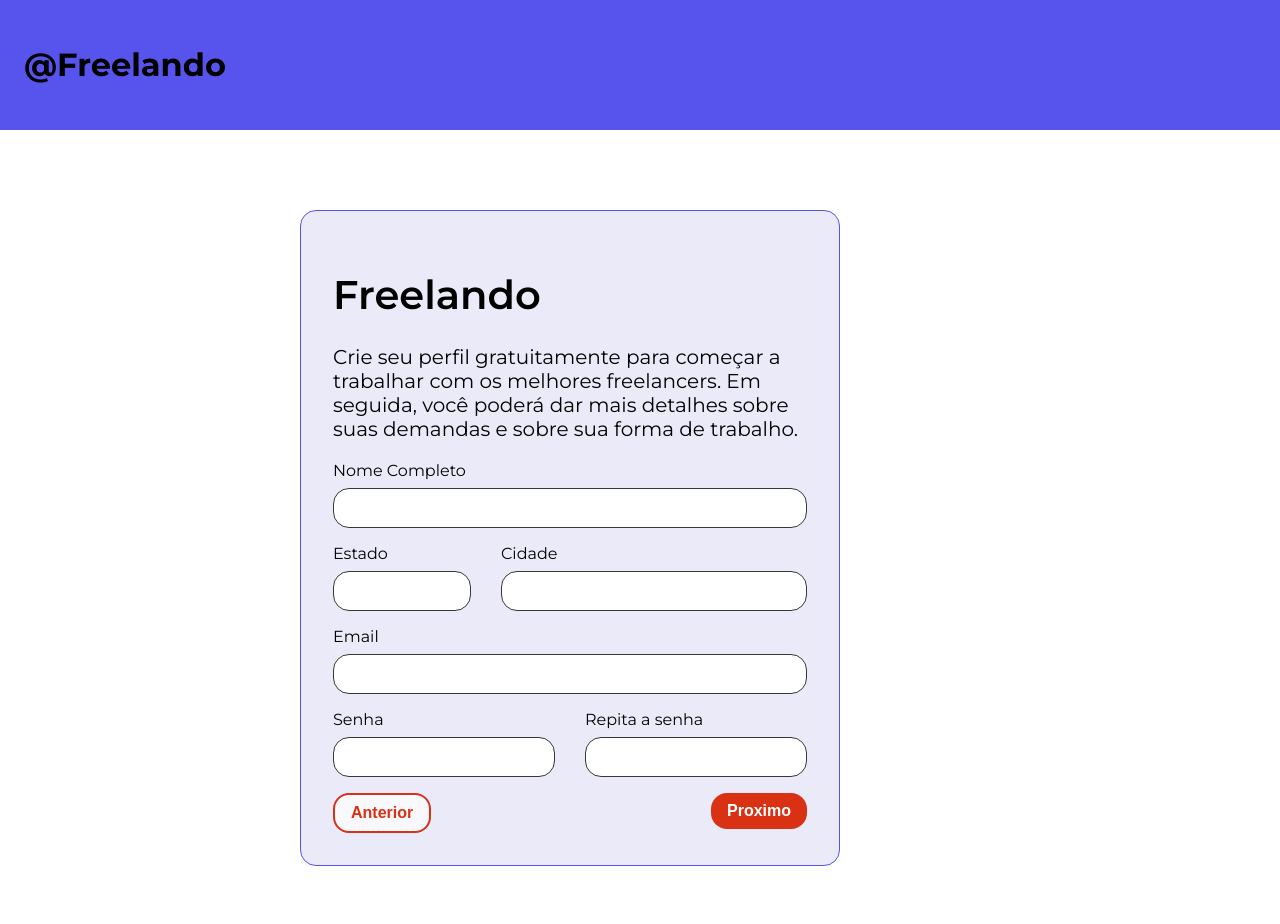
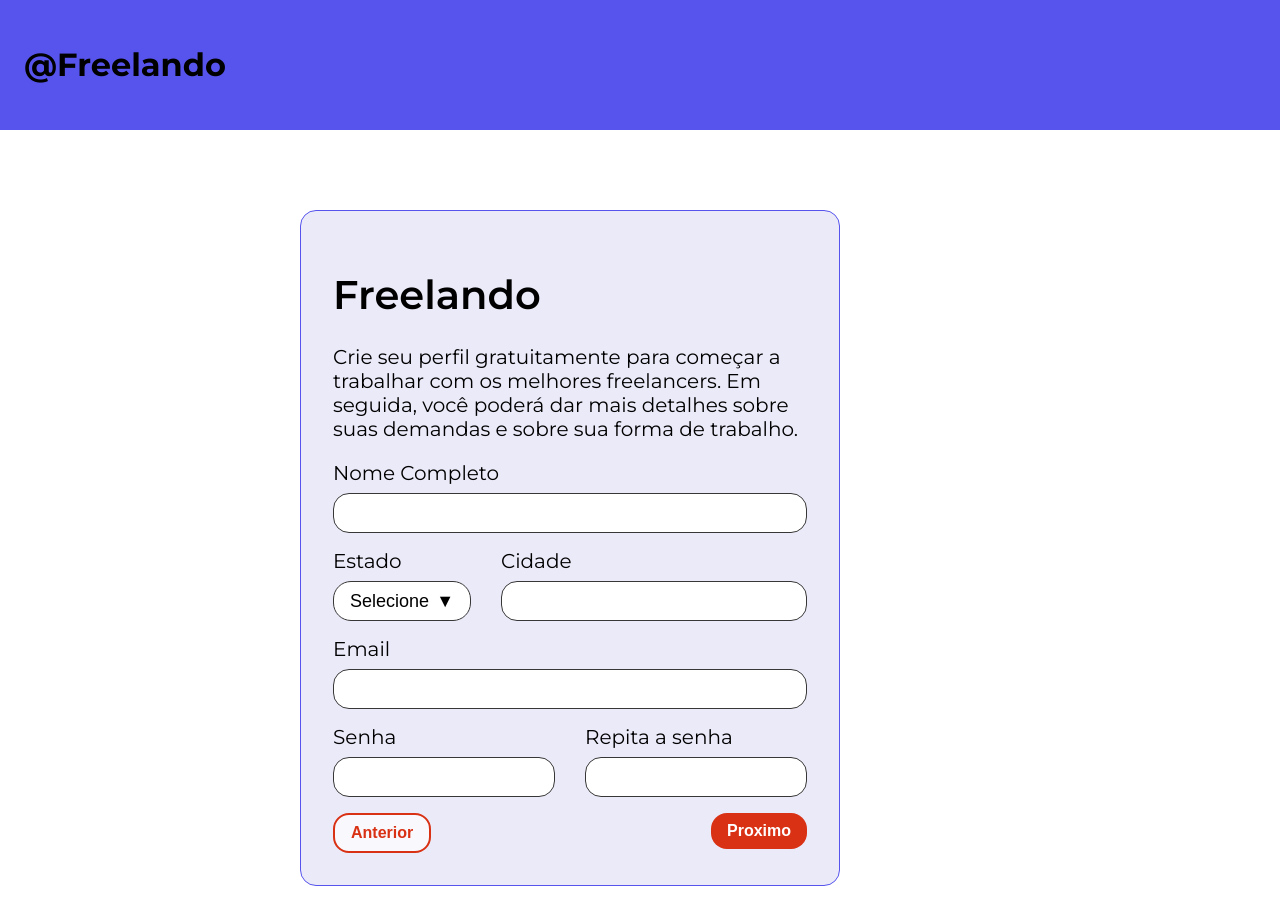
Before and after one commit to henriquevelardo/freelando, a React (Create React App) app: page / in a window 1280 px wide. Shown: the top 924 px of the page. Built offline with nearby package versions, Linux system fonts and the light colour scheme.

Commit message:
adicionando componente listaSuspensa

```diff
--- a/src/App.js
+++ b/src/App.js
@@ -7,7 +7,37 @@
 import { Rodape } from "./componentes/Rodape/Rodape";
 import { Tipografia } from "./componentes/Tipografia/Tipografia";
 import { Botao } from "./componentes/Botao/Botao";
+import { ListaSuspensa } from "./componentes/ListaSuspensa/ListaSuspensa";
 
+const estadosBrasileiros = [
+  { "text": "Acre", "value": "AC" },
+  { "text": "Alagoas", "value": "AL" },
+  { "text": "Amapá", "value": "AP" },
+  { "text": "Amazonas", "value": "AM" },
+  { "text": "Bahia", "value": "BA" },
+  { "text": "Ceará", "value": "CE" },
+  { "text": "Distrito Federal", "value": "DF" },
+  { "text": "Espírito Santo", "value": "ES" },
+  { "text": "Goiás", "value": "GO" },
+  { "text": "Maranhão", "value": "MA" },
+  { "text": "Mato Grosso", "value": "MT" },
+  { "text": "Mato Grosso do Sul", "value": "MS" },
+  { "text": "Minas Gerais", "value": "MG" },
+  { "text": "Pará", "value": "PA" },
+  { "text": "Paraíba", "value": "PB" },
+  { "text": "Paraná", "value": "PR" },
+  { "text": "Pernambuco", "value": "PE" },
+  { "text": "Piauí", "value": "PI" },
+  { "text": "Rio de Janeiro", "value": "RJ" },
+  { "text": "Rio Grande do Norte", "value": "RN" },
+  { "text": "Rio Grande do Sul", "value": "RS" },
+  { "text": "Rondônia", "value": "RO" },
+  { "text": "Roraima", "value": "RR" },
+  { "text": "Santa Catarina", "value": "SC" },
+  { "text": "São Paulo", "value": "SP" },
+  { "text": "Sergipe", "value": "SE" },
+  { "text": "Tocantins", "value": "TO" }
+]
 function App() {
   return (
     <ProvedorTema>
@@ -34,7 +64,7 @@
               </Row>
               <Row>
                 <Col lg={4} md={4} sm={4}>
-                  <CampoTexto titulo="Estado" />
+                  <ListaSuspensa titulo="Estado" opcoes={estadosBrasileiros}/>
                 </Col>
                 <Col lg={8} md={8} sm={8}>
                   <CampoTexto titulo="Cidade" />
--- a/src/componentes/CampoTexto/CampoTexto.jsx
+++ b/src/componentes/CampoTexto/CampoTexto.jsx
@@ -1,9 +1,13 @@
 import styled from "@emotion/styled";
 
-const LabelEstilizada = styled.label`
+export const LabelEstilizada = styled.label`
   display: block;
   width: 100%;
   box-sizing: border-box;
+  font-weight: 400;
+  font-size: 20px;
+  line-height: 24px;
+  position: relative
 `;
 const InputEstilziado = styled.input`
   display: block;
--- /dev/null
+++ b/src/componentes/ListaSuspensa/ListaSuspensa.jsx
@@ -0,0 +1,128 @@
+import styled from "@emotion/styled";
+import { useState } from "react";
+import { LabelEstilizada } from "../CampoTexto/CampoTexto";
+
+const BotaoEstilizado = styled.button`
+  cursor: pointer;
+  display: block;
+  height: 40px;
+  width: 100%;
+  font-size: 18px;
+  outline: none;
+  box-sizing: border-box;
+  display: flex;
+  align-items: center;
+  justify-content: space-between;
+  font-weight: 400;
+  border-radius: 18px;
+  border-bottom-left-radius: ${(props) => (props.estaAberta ? "0" : "18px")};
+  border-bottom-right-radius: ${(props) => (props.estaAberta ? "0" : "18px")};
+  margin-top: ${(props) => props.theme.espacamentos.xs};
+  padding: ${(props) => props.theme.espacamentos.s};
+  background: ${(props) => props.theme.cores.branco};
+  border: 1px solid ${(props) => props.theme.cores.neutras.a};
+  &:focus {
+    border-color: ${(props) => props.theme.cores.focus};
+  }
+`;
+
+const ListaEstilizada = styled.ul`
+  position: absolute;
+  top: 100%;
+  left: 0;
+  right: 0;
+  background-color: ${(props) => props.theme.cores.branco};
+  z-index: 1;
+  border: 1px solid ${(props) => props.theme.cores.neutras.a};
+  border-bottom-left-radius: 18px;
+  border-bottom-right-radius: 18px;
+  border-top: none;
+  margin: 0;
+  padding: 0 ${(props) => props.theme.espacamentos.m};
+  list-style: none;
+`;
+
+const ItemListaSuspensaEstilizado = styled.li`
+  padding: ${(props) => props.theme.espacamentos.xs} 0;
+  text-align: center;
+  border-bottom: 1px solid ${(props) => props.theme.cores.neutras.c};
+  cursor: pointer;
+  &:last-child {
+    border: none;
+  }
+  color: ${(props) => (props.focoAtivo ? props.theme.cores.focus : "inherit")};
+  &:hover {
+    color: ${(props) => props.theme.cores.focus};
+  }
+`;
+
+export const ListaSuspensa = ({ titulo, opcoes }) => {
+  const [estaAberta, alteraVisibildiade] = useState(false);
+  const [opcaoFocada, setOpcaoFocada] = useState(null);
+  const [opcaoSelecionada, setOpcaoSelecionada] = useState(null)
+
+  const manipulaTecla = (evento) => {
+    alteraVisibildiade(true);
+    switch (evento.key) {
+      case "ArrowDown":
+        evento.preventDefault();
+        setOpcaoFocada((focoAntigo) => {
+          if (focoAntigo == null) {
+            return 0;
+          }
+
+          return (focoAntigo += 1);
+        });
+        break;
+      case "ArrowUp":
+        evento.preventDefault();
+        setOpcaoFocada((focoAntigo) => {
+          if (!focoAntigo) {
+            return 0;
+          }
+
+          return (focoAntigo -= 1);
+        });
+        break;
+      case "Enter":
+        evento.preventDefault();
+        setOpcaoFocada(null);
+        alteraVisibildiade(false)
+        setOpcaoSelecionada(opcoes[opcaoFocada])
+
+        break;
+
+      default:
+        break;
+    }
+  };
+
+  return (
+    <LabelEstilizada>
+      {titulo}
+      <BotaoEstilizado
+        estaAberta={estaAberta}
+        onClick={() => alteraVisibildiade(!estaAberta)}
+        onKeyDown={manipulaTecla}
+      >
+        <div>{opcaoSelecionada ? opcaoSelecionada.text : 'Selecione'}</div>
+        <div>
+          <span>{estaAberta ? "▲" : "▼"}</span>
+        </div>
+      </BotaoEstilizado>
+      {estaAberta && (
+        <ListaEstilizada>
+          {opcoes.map((opcao, index) => (
+            <ItemListaSuspensaEstilizado
+              key={opcao.value}
+              focoAtivo={index === opcaoFocada}
+              onClick={() => setOpcaoSelecionada(opcao)}
+            >
+              {opcao.text}
+            </ItemListaSuspensaEstilizado>
+          ))}
+        </ListaEstilizada>
+      )}
+    </LabelEstilizada>
+  );
+};
```
Also changed, not shown: src/componentes/Botao/Botao.js (line endings or trailing spaces).
